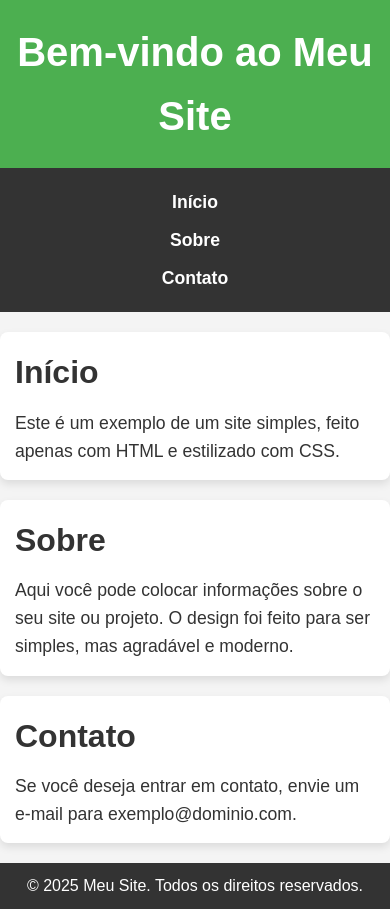
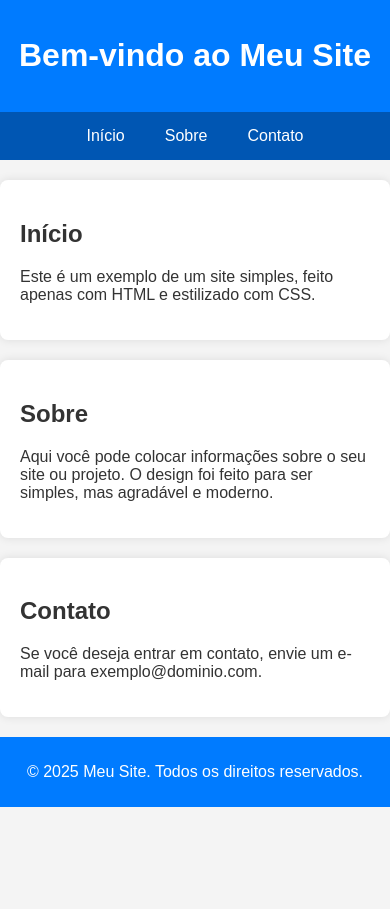
Before and after one commit to vinihdc/neyapp, a plain HTML site: page index.html in a window 390 px wide. After the commit the page ends 844 px from the top, so only its background shows below. Drawn offline with Linux system fonts and the light colour scheme.

Commit message:
Adionando novas paginas

```diff
--- a/index.html
+++ b/index.html
@@ -1,10 +1,10 @@
 <!DOCTYPE html>
 <html lang="pt-br">
   <head>
-    <meta charset="UTF-8">
-    <meta name="viewport" content="width=device-width, initial-scale=1.0">
+    <meta charset="UTF-8" />
+    <meta name="viewport" content="width=device-width, initial-scale=1.0" />
     <title>Meu Site Simples</title>
-    <link rel="stylesheet" href="styles.css">
+    <link rel="stylesheet" href="styles.css" />
   </head>
   <body>
     <header>
@@ -13,25 +13,34 @@
 
     <nav>
       <ul>
-            <li><a href="#home">Início</a></li>
-            <li><a href="#sobre">Sobre</a></li>
-            <li><a href="#contato">Contato</a></li>
+        <li><a href="index.html">Início</a></li>
+        <li><a href="screens/sobre.html">Sobre</a></li>
+        <li><a href="screens/contato.html">Contato</a></li>
       </ul>
     </nav>
 
     <section id="home">
       <h2>Início</h2>
-        <p>Este é um exemplo de um site simples, feito apenas com HTML e estilizado com CSS.</p>
+      <p>
+        Este é um exemplo de um site simples, feito apenas com HTML e estilizado
+        com CSS.
+      </p>
     </section>
 
     <section id="sobre">
       <h2>Sobre</h2>
-        <p>Aqui você pode colocar informações sobre o seu site ou projeto. O design foi feito para ser simples, mas agradável e moderno.</p>
+      <p>
+        Aqui você pode colocar informações sobre o seu site ou projeto. O design
+        foi feito para ser simples, mas agradável e moderno.
+      </p>
     </section>
 
     <section id="contato">
       <h2>Contato</h2>
-        <p>Se você deseja entrar em contato, envie um e-mail para exemplo@dominio.com.</p>
+      <p>
+        Se você deseja entrar em contato, envie um e-mail para
+        exemplo@dominio.com.
+      </p>
     </section>
 
     <footer>
--- a/styles.css
+++ b/styles.css
@@ -1,95 +1,89 @@
-/* Resetando alguns estilos padrões */
-* {
+body {
+  font-family: Arial, sans-serif;
   margin: 0;
   padding: 0;
-  box-sizing: border-box;
+  background-color: #f4f4f4;
+  color: #333;
 }
 
-/* Definindo a fonte padrão */
-body {
-  font-family: "Arial", sans-serif;
-  background-color: #f4f4f4;
-  color: #333;
-  line-height: 1.6;
-}
-
-/* Estilo do cabeçalho */
 header {
-  background-color: #4caf50;
-  color: #fff;
+  background: #007bff;
+  color: white;
   text-align: center;
-  padding: 20px 0;
-}
-
-header h1 {
-  font-size: 2.5em;
-}
-
-/* Estilo do menu de navegação */
-nav {
-  background-color: #333;
-  padding: 10px 0;
-  text-align: center;
+  padding: 1rem;
 }
 
 nav ul {
-  list-style-type: none;
+  list-style: none;
+  padding: 0;
+  display: flex;
+  justify-content: center;
+  background: #0056b3;
+  margin: 0;
 }
 
 nav ul li {
-  display: inline;
-  margin: 0 20px;
+  margin: 0;
 }
 
 nav ul li a {
+  display: block;
+  padding: 15px 20px;
+  color: white;
   text-decoration: none;
-  color: #fff;
-  font-weight: bold;
-  font-size: 1.1em;
 }
 
 nav ul li a:hover {
-  color: #4caf50;
+  background: #004494;
 }
 
-/* Estilo das seções */
 section {
+  max-width: 800px;
+  margin: 20px auto;
   padding: 20px;
-  margin: 20px 0;
-  background-color: #fff;
+  background: white;
   border-radius: 8px;
-  box-shadow: 0 4px 8px rgba(0, 0, 0, 0.1);
+  box-shadow: 0 0 10px rgba(0, 0, 0, 0.1);
 }
 
-section h2 {
-  font-size: 2em;
-  margin-bottom: 10px;
+form {
+  display: flex;
+  flex-direction: column;
 }
 
-section p {
-  font-size: 1.1em;
-  line-height: 1.6;
+form label {
+  margin-top: 10px;
+  font-weight: bold;
 }
 
-/* Estilo do rodapé */
+form input,
+form textarea {
+  width: 100%;
+  padding: 8px;
+  margin-top: 5px;
+  border: 1px solid #ccc;
+  border-radius: 4px;
+}
+
+form button {
+  margin-top: 10px;
+  padding: 10px;
+  border: none;
+  background: #007bff;
+  color: white;
+  font-size: 16px;
+  cursor: pointer;
+  border-radius: 4px;
+}
+
+form button:hover {
+  background: #0056b3;
+}
+
 footer {
-  background-color: #333;
-  color: #fff;
   text-align: center;
   padding: 10px;
-  position: relative;
-  bottom: 0;
-  width: 100%;
+  background: #007bff;
+  color: white;
+  margin-top: 20px;
 }
-
-/* Responsividade */
-@media (max-width: 768px) {
-  nav ul li {
-    display: block;
-    margin: 10px 0;
-  }
-
-  section {
-    padding: 15px;
-  }
-}
```
Also changed, not shown: screens/contato.html (added, +47 -0 lines), screens/sobre.html (added, +38 -0 lines). Lines whose indentation alone changed are shown as unchanged.
